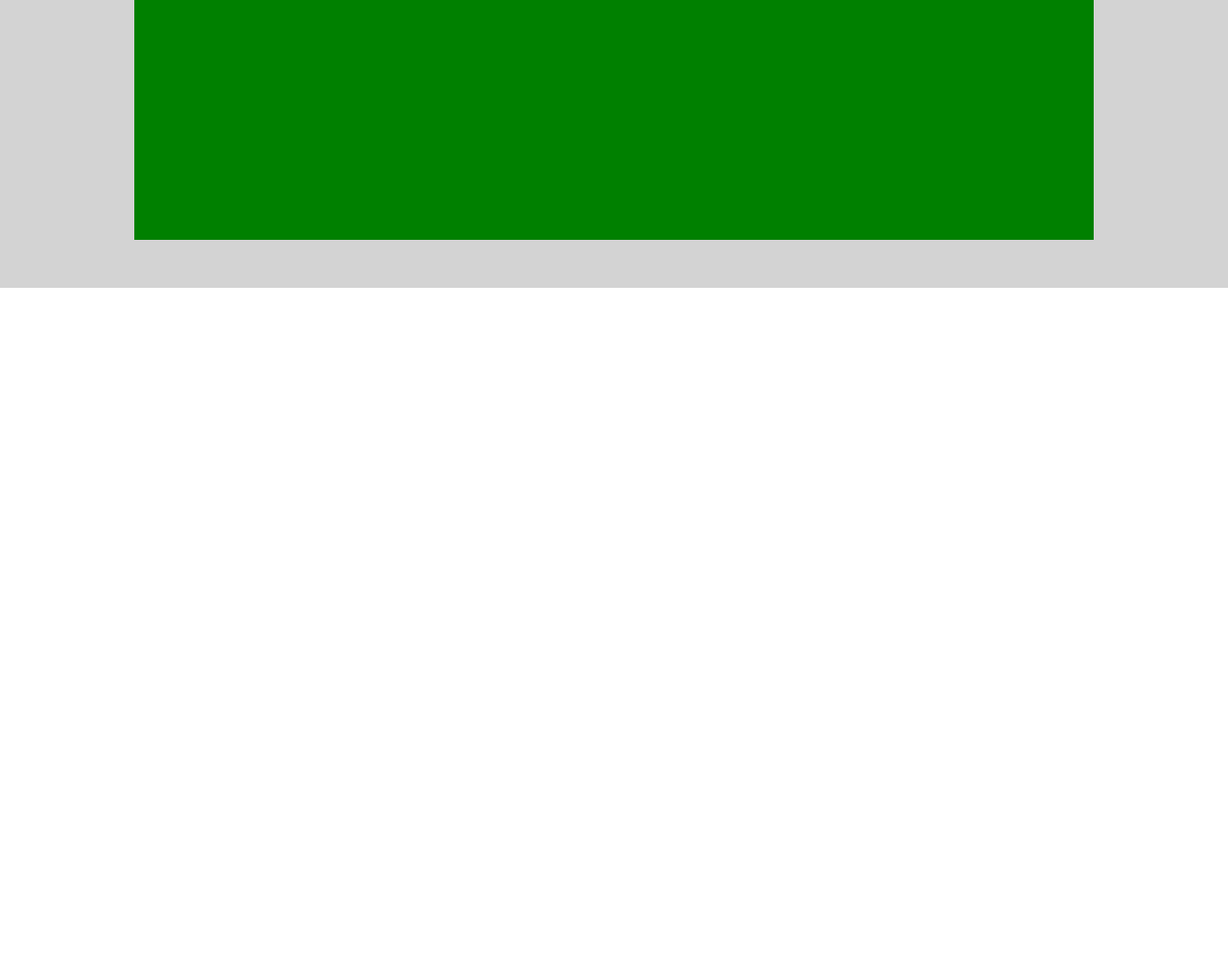
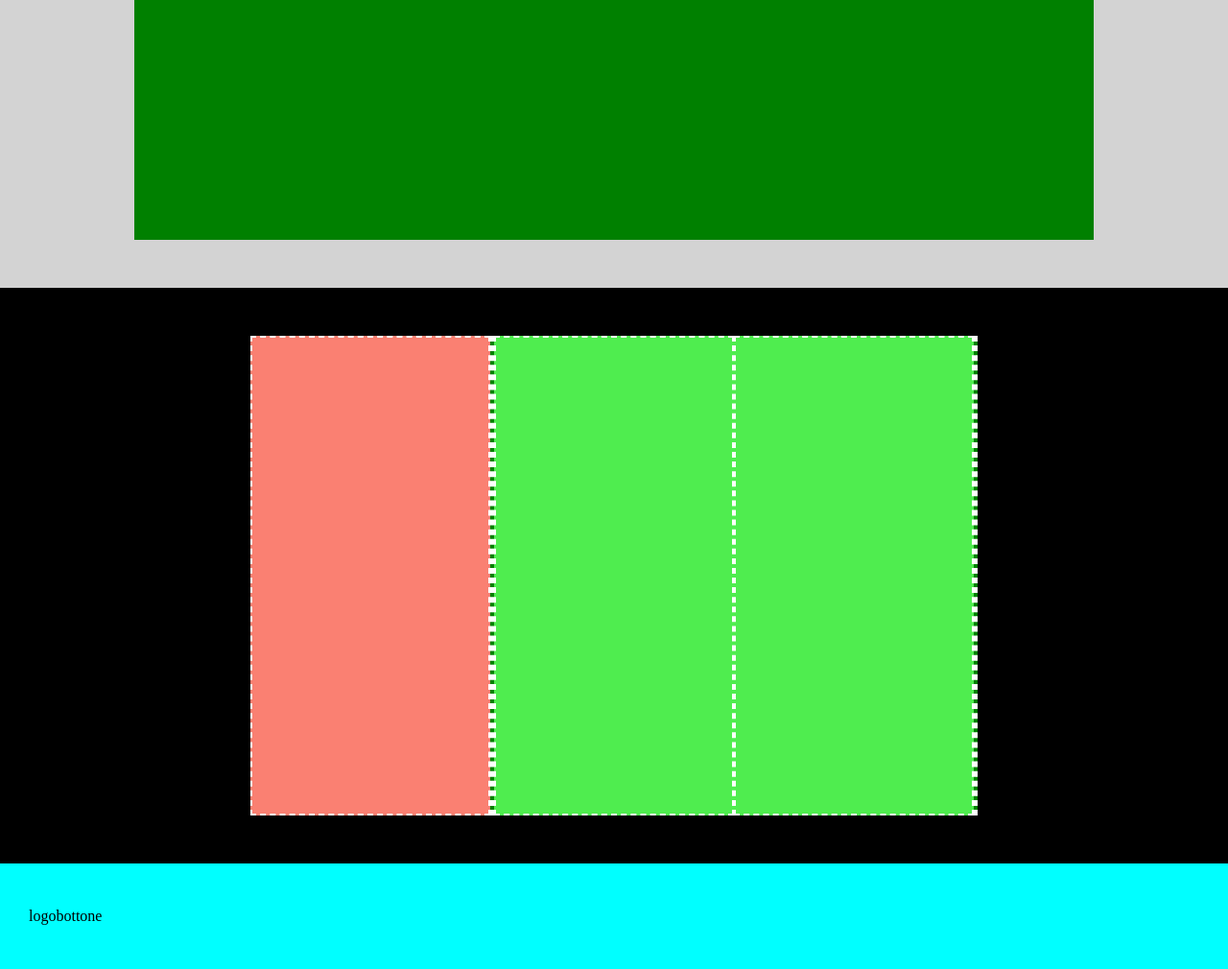
Before and after one commit to DemetrioPadre/htmlcss-struttura-discord, a plain HTML site: page index.html in a window 1280 px wide. Shown: the part 2612-3622 px from the top of the page at 96% size. Before the commit the page ends 2912 px from the top, so only its background shows below. Drawn offline with Linux system fonts and the light colour scheme.

Commit message:
add column

```diff
--- a/css/style.css
+++ b/css/style.css
@@ -108,3 +108,51 @@ header {
   min-height: 500px;
   padding: 40px;
 }
+.column {
+  background-color: black;
+  padding: 50px;
+  display: flex;
+  justify-content: center;
+}
+.cl-1 {
+  background-color: salmon;
+  min-width: 250px;
+  min-height: 500px;
+  border: 2px dashed white;
+}
+.cl-2 {
+  background-color: green;
+  min-width: 250x;
+  min-height: 500px;
+  border: 2px dashed white;
+}
+.cl-3 {
+  background-color: rgb(79, 237, 79);
+  min-width: 250px;
+  min-height: 500px;
+  border: 2px dashed white;
+}
+.cl-4 {
+  background-color: rgb(79, 237, 79);
+  min-width: 250px;
+  min-height: 500px;
+  border: 2px dashed white;
+}
+.cl-5 {
+  background-color: green;
+  min-width: 250x;
+  min-height: 500px;
+  border: 2px dashed white;
+}
+
+footer {
+  background-color: aqua;
+  display: flex;
+  padding: 30px;
+
+  line-height: 50px;
+}
+.footer-right {
+}
+.footer-left {
+}
--- a/index.html
+++ b/index.html
@@ -34,5 +34,17 @@
     <section class="five-section">
       <div class="box-green"></div>
     </section>
+
+    <section class="column">
+      <div class="cl-1"></div>
+      <div class="cl-2"></div>
+      <div class="cl-3"></div>
+      <div class="cl-4"></div>
+      <div class="cl-5"></div>
+    </section>
+    <footer>
+      <div class="footer-right">logo</div>
+      <div class="footer-left">bottone</div>
+    </footer>
   </body>
 </html>
```
